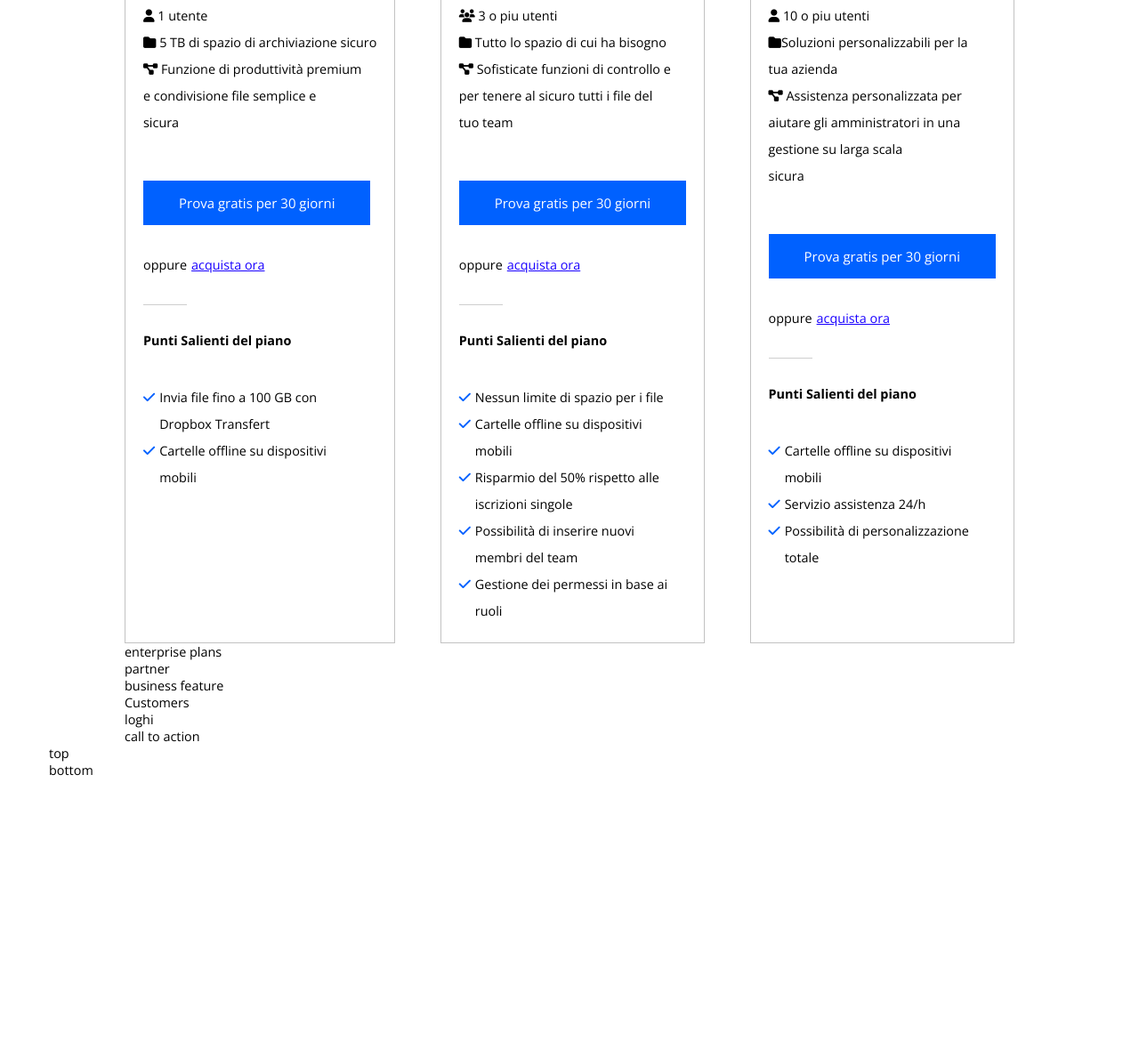
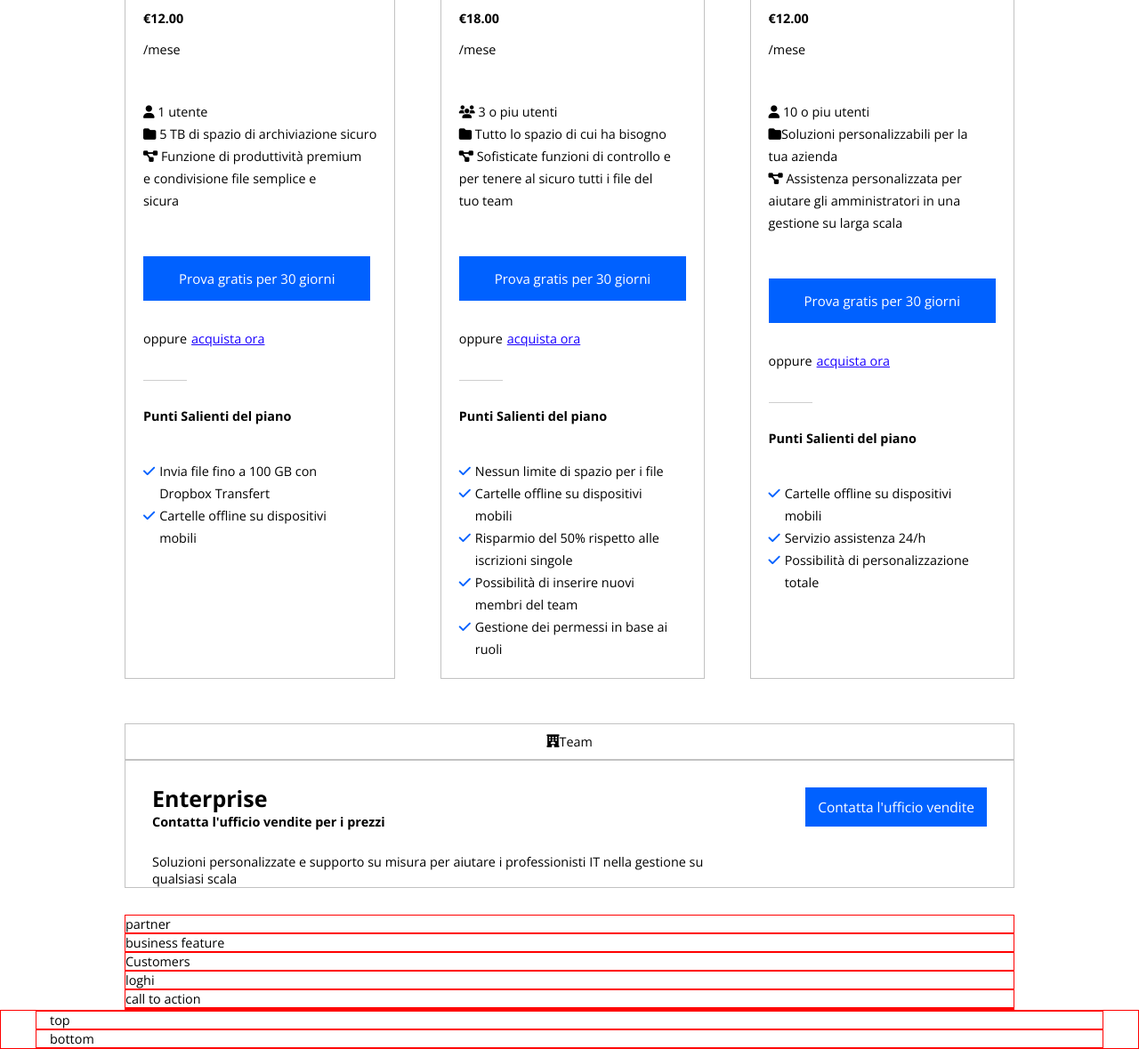
Before and after one commit to FrancescoCialfiDev/htmlcss-dropbox, a plain HTML site: page index.html in a window 1280 px wide. Shown: the part 1064-2243 px from the top of the page at 89% size. Before the commit the page ends 1939 px from the top, so only its background shows below. Drawn offline with nearby package versions, Linux system fonts and the light colour scheme.

Commit message:
added 4 card plane

```diff
--- a/css/style.css
+++ b/css/style.css
@@ -55,10 +55,25 @@ img {
     justify-content: space-between;
 }
 
+.space-around {
+    justify-content: space-around;
+}
+
  .col-flex{
     display: flex;
     flex-direction: column;
     align-items: flex-start; */
+}
+
+.list-flex {
+    display: flex;
+    justify-content: center;
+    align-items: center;
+}
+
+.flex-team{
+    display: flex;
+    align-items: center;
 }
 
 
@@ -72,6 +87,8 @@ header {
     width: 100%;
     background-color: white;
     z-index: 1000;
+    box-shadow: 0px 0px 20px #818181;
+
 
 }
 
@@ -122,9 +139,9 @@ nav a {
     color: #343434;
 }
 
-/* .debug {
+.debug{
     border: 1px solid red;
-} */
+}
 
 
 
@@ -166,6 +183,10 @@ button>a{
 }
 
 .blue-button2:hover{
+    box-shadow: 0px 0px 20px #818181;
+}
+
+.button-piano:hover{
     box-shadow: 0px 0px 20px #818181;
 }
 
@@ -228,7 +249,7 @@ label{
 }
 
 .space{
-    line-height: 25px;
+    line-height: 35px;
 }
 
 .centra{
@@ -270,7 +291,7 @@ width: calc(100% / 3);
 }
 
 .piani p{
-   line-height: 30px;
+   line-height: 25px;
 }
 
 .bordo-piani{
@@ -280,3 +301,23 @@ width: calc(100% / 3);
 .bordo-bottom{
     border-bottom: 1px solid rgb(194, 194, 194);
 }
+
+input, label{
+    margin: 40px 0;
+}
+
+.enterprise{
+    margin-top: 50px;
+}
+
+.p-10{
+padding: 10px 0;
+}
+
+.p-bot{
+    padding-bottom: 30px;
+}
+
+.paddin-laterale{
+    padding: 0 30px;
+}
--- a/index.html
+++ b/index.html
@@ -17,7 +17,7 @@
 
 <body>
 
-    <header class="debug p-20">
+    <header class="p-20">
 
         <nav class="d-flex space-between">
 
@@ -73,8 +73,8 @@
         </section>
 
         <section id="plans">
-            <div class="container-small debug">
-                <div class="single-customer debug">
+            <div class="container-small">
+                <div class="single-customer">
                     <h2>Trova il piano business che fa per te</h2>
                 </div>
 
@@ -90,22 +90,25 @@
 
                     <div class="bordo-piani">
                         <!-- Prima colonna piano -->
-                        <div class="debug centra bordo-bottom">
+                        <div class="centra bordo-bottom">
                             <i class="fa-solid fa-user"></i> Singolo
                         </div>
 
-                        <div class="debug space p-20">
+                        <div class="space p-20">
                             <h3>Professional</h3>
-                            <b><p>€12.00</p></b>
+                            <b>
+                                <p>€12.00</p>
+                            </b>
                             <p>/mese</p>
                         </div>
 
-                        <div class="debug p-20 piani ">
+                        <div class="p-20 piani ">
 
-                          <div class="col-flex debug">
+                            <div class="col-flex">
                                 <p><i class="fa-solid fa-user"></i> 1 utente</p>
                                 <p><i class="fa-solid fa-folder"></i> 5 TB di spazio di archiviazione sicuro</p>
-                             <p><i class="fa-solid fa-diagram-project "></i> Funzione di produttività premium <br> e condivisione file semplice e <br> sicura</p>
+                                <p><i class="fa-solid fa-diagram-project "></i> Funzione di produttività premium <br> e
+                                    condivisione file semplice e <br> sicura</p>
                                 <button class="button-piano">
                                     <a href="">Prova gratis per 30 giorni</a>
                                 </button>
@@ -119,13 +122,13 @@
                                 <h4>Punti Salienti del piano</h4>
                                 <div class="punti-salienti">
                                     <div class="baseline">
-                                      <i class="fa-solid fa-check debug"></i>
-                                      <p class="debug">Invia file fino a 100 GB con <br> Dropbox Transfert</p>
+                                        <i class="fa-solid fa-check"></i>
+                                        <p>Invia file fino a 100 GB con <br> Dropbox Transfert</p>
                                     </div>
 
                                     <div class="baseline">
-                                      <i class="fa-solid fa-check debug"></i>
-                                      <p class="debug">Cartelle offline su dispositivi <br> mobili</p>
+                                        <i class="fa-solid fa-check"></i>
+                                        <p>Cartelle offline su dispositivi <br> mobili</p>
                                     </div>
                                 </div>
                             </div>
@@ -137,22 +140,26 @@
 
                     <div class="bordo-piani">
 
-                        <div class="debug centra bordo-bottom">
+                        <div class="centra bordo-bottom">
                             <i class="fa-solid fa-users"></i> Team
                         </div>
 
-                        <div class="debug space p-20">
+                        <div class="space p-20">
                             <h3>Advanced</h3>
-                            <b> <p>€18.00</p></b>
+                            <b>
+                                <p>€18.00</p>
+                            </b>
                             <p>/mese</p>
                         </div>
 
-                        <div class="debug p-20 piani">
+                        <div class="p-20 piani">
 
-                            <div class="col-flex debug">
+                            <div class="col-flex">
                                 <p><i class="fa-solid fa-users"></i> 3 o piu utenti</p>
                                 <p><i class="fa-solid fa-folder"></i> Tutto lo spazio di cui ha bisogno
-                              <p><i class="fa-solid fa-diagram-project "></i> Sofisticate funzioni di controllo e <br> per tenere al sicuro tutti i file del <br> tuo team<p>
+                                <p><i class="fa-solid fa-diagram-project "></i> Sofisticate funzioni di controllo e <br>
+                                    per tenere al sicuro tutti i file del <br> tuo team
+                                <p>
                                     <button class="button-piano">
                                         <a href="">Prova gratis per 30 giorni</a>
                                     </button>
@@ -166,28 +173,28 @@
                                 <h4>Punti Salienti del piano</h4>
                                 <div class="punti-salienti">
                                     <div class="baseline">
-                                        <i class="fa-solid fa-check debug"></i>
-                                        <p class="debug">Nessun limite di spazio per i file</p>
+                                        <i class="fa-solid fa-check"></i>
+                                        <p>Nessun limite di spazio per i file</p>
                                     </div>
 
                                     <div class="baseline">
-                                        <i class="fa-solid fa-check debug"></i>
-                                        <p class="debug">Cartelle offline su dispositivi <br> mobili</p>
+                                        <i class="fa-solid fa-check"></i>
+                                        <p>Cartelle offline su dispositivi <br> mobili</p>
                                     </div>
 
                                     <div class="baseline">
-                                        <i class="fa-solid fa-check debug"></i>
-                                        <p class="debug">Risparmio del 50% rispetto alle <br> iscrizioni singole</p>
+                                        <i class="fa-solid fa-check"></i>
+                                        <p>Risparmio del 50% rispetto alle <br> iscrizioni singole</p>
                                     </div>
 
                                     <div class="baseline">
-                                        <i class="fa-solid fa-check debug"></i>
-                                        <p class="debug">Possibilità di inserire nuovi <br> membri del team</p>
+                                        <i class="fa-solid fa-check"></i>
+                                        <p>Possibilità di inserire nuovi <br> membri del team</p>
                                     </div>
 
                                     <div class="baseline">
-                                        <i class="fa-solid fa-check debug"></i>
-                                        <p class="debug">Gestione dei permessi in base ai <br> ruoli</p>
+                                        <i class="fa-solid fa-check"></i>
+                                        <p>Gestione dei permessi in base ai <br> ruoli</p>
                                     </div>
                                 </div>
                             </div>
@@ -198,23 +205,27 @@
 
                     <div class="bordo-piani">
 
-                        <div class="debug centra bordo-bottom">
-                            <i class="fa-solid fa-user"></i> Team
+                        <div class="centra bordo-bottom">
+                            <i class="fa-solid fa-hotel"></i> Team
                         </div>
 
-                        <div class="debug space p-20">
+                        <div class="space p-20">
                             <h3>Professional</h3>
-                            <b><p>€12.00</p></b>
+                            <b>
+                                <p>€12.00</p>
+                            </b>
                             <p>/mese</p>
                         </div>
 
-                        <div class="debug p-20 piani">
+                        <div class="p-20 piani">
 
-                            <div class="col-flex debug">
+                            <div class="col-flex">
 
                                 <p><i class="fa-solid fa-user"></i> 10 o piu utenti</p>
-                               <p><i class="fa-solid fa-folder"></i>Soluzioni personalizzabili per la <br> tua azienda</p>
-                               <p><i class="fa-solid fa-diagram-project "></i> Assistenza personalizzata per <br> aiutare gli amministratori in una <br> gestione su larga scala<br> sicura</p>
+                                <p><i class="fa-solid fa-folder"></i>Soluzioni personalizzabili per la <br> tua azienda
+                                </p>
+                                <p><i class="fa-solid fa-diagram-project "></i> Assistenza personalizzata per <br>
+                                    aiutare gli amministratori in una <br> gestione su larga scala<br></p>
                                 <div class="col-flex">
                                     <button class="button-piano">
                                         <a href="">Prova gratis per 30 giorni</a></button>
@@ -231,18 +242,18 @@
                                 <h4>Punti Salienti del piano</h4>
                                 <div class="punti-salienti">
                                     <div class="baseline">
-                                        <i class="fa-solid fa-check debug"></i>
-                                        <p class="debug">Cartelle offline su dispositivi <br> mobili</p>
+                                        <i class="fa-solid fa-check"></i>
+                                        <p>Cartelle offline su dispositivi <br> mobili</p>
                                     </div>
 
                                     <div class="baseline">
-                                        <i class="fa-solid fa-check debug"></i>
-                                        <p class="debug">Servizio assistenza 24/h</p>
+                                        <i class="fa-solid fa-check"></i>
+                                        <p>Servizio assistenza 24/h</p>
                                     </div>
 
                                     <div class="baseline">
-                                        <i class="fa-solid fa-check debug"></i>
-                                        <p class="debug">Possibilità di personalizzazione <br> totale</p>
+                                        <i class="fa-solid fa-check"></i>
+                                        <p>Possibilità di personalizzazione <br> totale</p>
                                     </div>
                                 </div>
                             </div>
@@ -250,9 +261,30 @@
                     </div>
                 </div>
 
-                <div class="enterprise debug">
-                    enterprise plans
+
+                <div class="p-bot">
+                    <div class="enterprise p-10 bordo-piani">
+                        <div class="list-flex">
+                            <i class="fa-solid fa-hotel"></i>
+                            <p class="">Team</p>
                         </div>
+                    </div>
+                    <div class="bordo-piani paddin-laterale">
+                        <div class="flex-team space-between">
+                            <div class=" space-between ">
+                                <h3>Enterprise</h3>
+                                <h4>Contatta l'ufficio vendite per i prezzi</h4>
+                            </div>
+                            <button class="blue-button2">Contatta l'ufficio vendite</button>
+                        </div>
+                        <div>
+                            <p>Soluzioni personalizzate e supporto su misura per aiutare i professionisti IT nella
+                                gestione su <br> qualsiasi scala</p>
+                        </div>
+
+                    </div>
+
+
 
                 </div>
 
@@ -307,6 +339,7 @@
     </footer>
 
 
+
 </body>
 
 </html>
```
Lines whose indentation alone changed are shown as unchanged.
